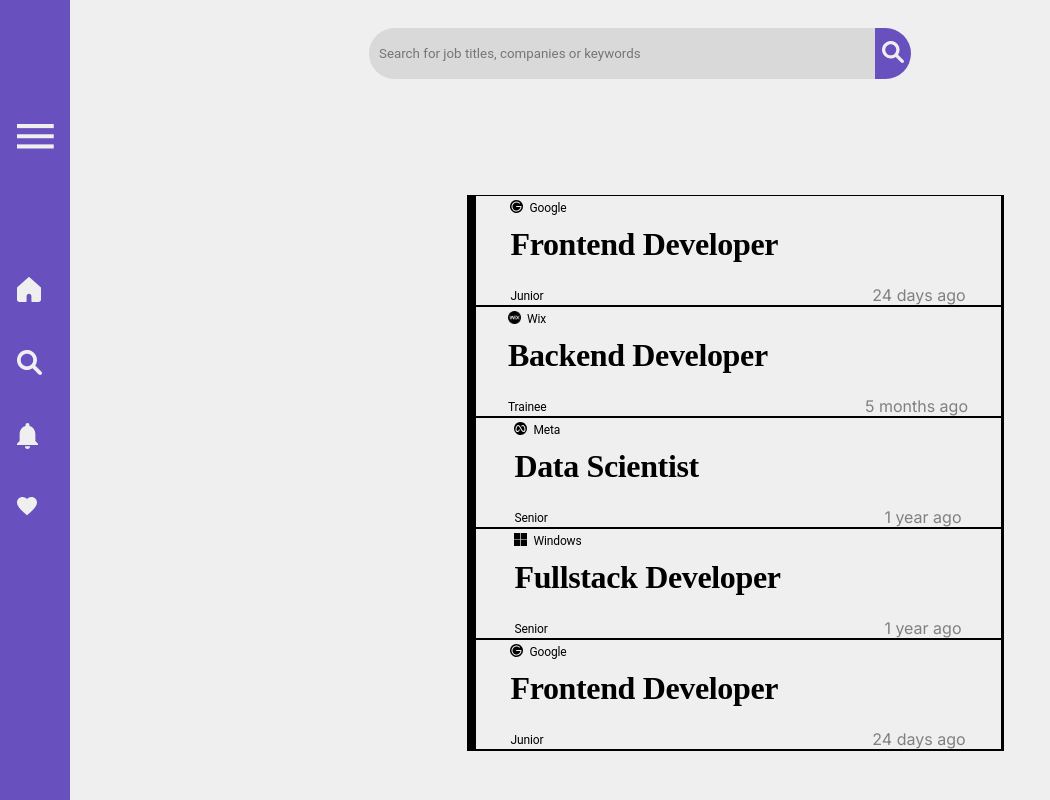
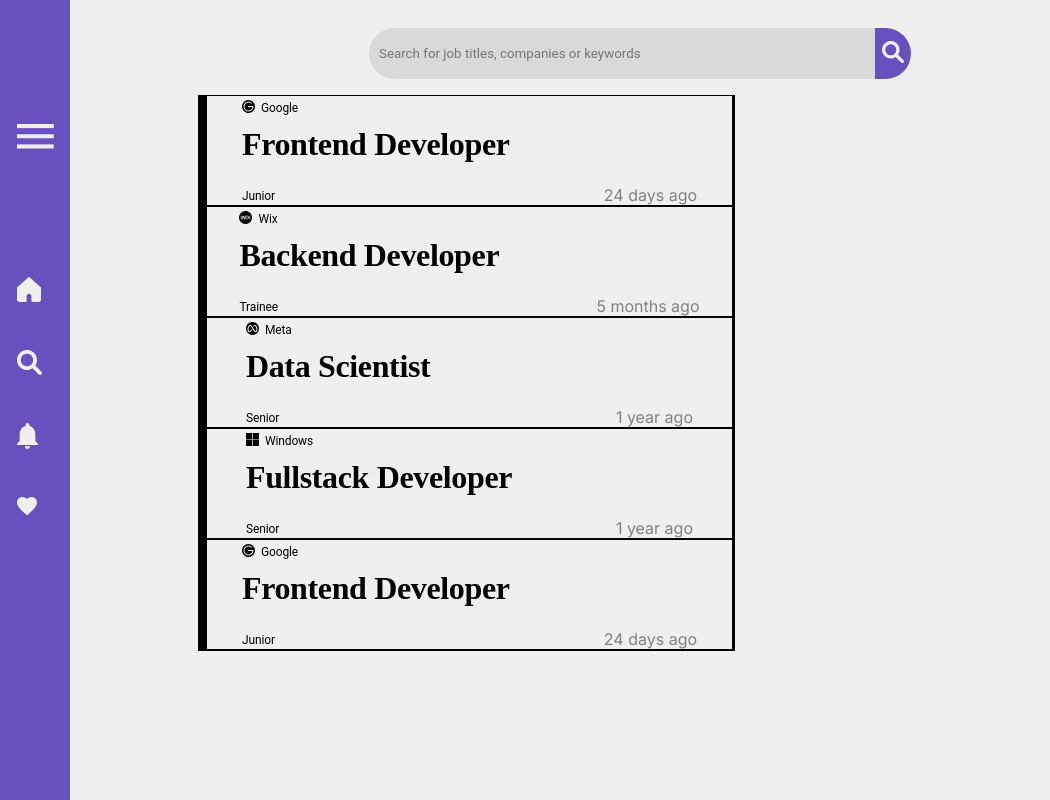
Before and after one commit to iairkap/proyecto_final, a Next.js app: page /profile/home in a window 1280 px wide. Shown: the whole page, without its empty margins (0-1050 px from the left). Built offline with nearby package versions, Linux system fonts and the light colour scheme.

Commit message:
arreglado el componete jobs

```diff
--- a/src/app/jobs/page.jsx
+++ b/src/app/jobs/page.jsx
@@ -1,3 +1,4 @@
+"use client";
 import React from "react";
 import styles from "./jobs.module.css";
 import jobsTemplate from "../../helpers/provisionalDB";
--- a/src/app/profile/home/homePage.module.css
+++ b/src/app/profile/home/homePage.module.css
@@ -1,11 +1,6 @@
-.globalContainer {
+.jobsContainer {
   display: flex;
-  flex-direction: column;
-  justify-content: space-between;
-  align-items: center;
 }
 
-.jobsContainer {
-  display: flex;
-  margin-top: 100px;
+.detailContainer {
 }
--- a/src/app/profile/home/page.jsx
+++ b/src/app/profile/home/page.jsx
@@ -4,7 +4,7 @@ import JobsOfferCardsContainerForHome from "../../../components/JobsOfferCardsCo
 import styles from "./homePage.module.css";
 import jobsTemplate from "../../../helpers/provisionalDB";
 import JobsOfferDetail from "../../../components/JobsOfferDetail/JobsOfferDetail";
-import { useState } from "react";
+import React, { useState } from "react";
 
 const jobs = jobsTemplate;
 function homePage() {
@@ -23,7 +23,7 @@ function homePage() {
           jobs={jobs}
           onJobSelect={handleJobSelect}
         />
-        <JobsOfferDetail job={selectedJob} />
+        <JobsOfferDetail job={selectedJob} className={styles.detailContainer} />
       </div>
     </div>
   );
```
